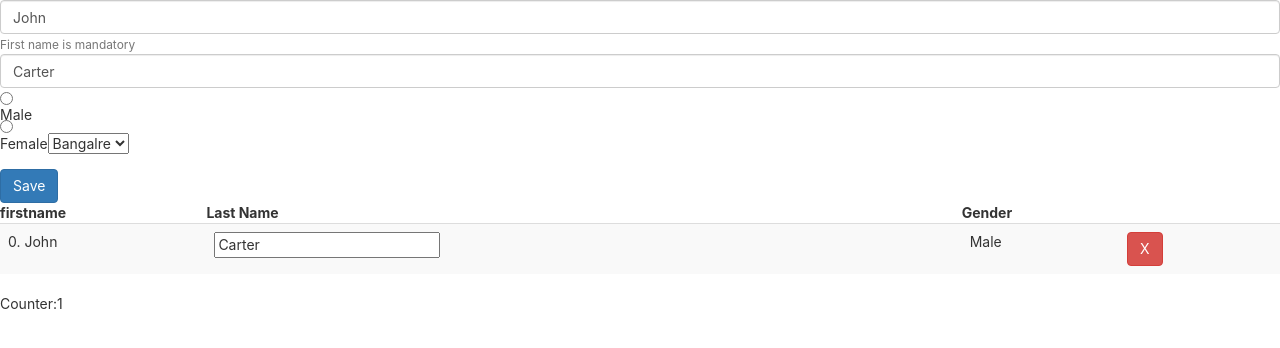
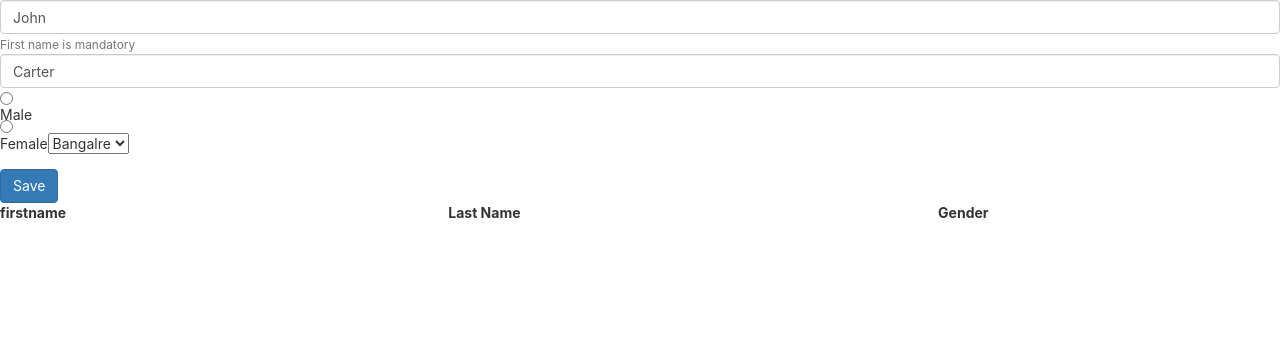
Before and after one commit to RMSI-training/react-basics, a React (Create React App) app: page /container in a window 1280 px wide. Shown: the top 348 px of the page. Built offline with nearby package versions, Linux system fonts and the light colour scheme; data requests are answered from the project's data file.

Commit message:
Refactoring a separate UserList component

```diff
--- a/src/Container.js
+++ b/src/Container.js
@@ -1,12 +1,12 @@
 import Counter from "./Counter";
 import Userform from "./Userform";
-
-
+import UserList from "./UserList";
 function Container() {
     return (
         <div>
             <Userform />
-            <Counter count={10} prop2={'Pariwesh'} />
+            <UserList />
+            {/* <Counter count={10} prop2={'Pariwesh'} /> */}
         </div>
     )
 }
--- /dev/null
+++ b/src/UserList.js
@@ -0,0 +1,43 @@
+import { useSelector } from "react-redux";
+
+export default function UserList() {
+    const users = useSelector((reduxStoreState)=> reduxStoreState);
+    // const [users, setUsers] = useState([]);
+    // async function getUsers() {
+    //     try {
+    //         const response = await axios(process.env.REACT_APP_URL + "users");
+    //         const users = response.data;
+    //         setUsers(users);
+    //         dispatch(user_count(users.length));
+    //     } catch (error) {
+    //         console.log(error);
+    //     }
+    // }
+    return (<table className="table table-striped">
+        <thead><th>firstname</th>
+            <th>Last Name</th>
+            <th>Gender</th></thead>
+        <tbody>
+            {users.map((user, index) => {
+                console.log(user);
+                return (<tr key={user.id}><td> {user.firstname}</td>
+                    <td>{user.lastname} </td>
+                    <td>{user.gender}</td>
+                    <td><button className="btn btn-danger" onClick={() => deleteUser(user.id)}>X</button></td>
+                </tr>)
+            })}
+        </tbody>
+    </table>)
+
+    async function deleteUser(id) {
+        try {
+            const response = await fetch(process.env.REACT_APP_URL + 'users/' + id, {
+                method: 'DELETE'
+            });
+            // getUsers();
+        } catch (error) {
+
+        }
+
+    }
+}
--- a/src/Userform.js
+++ b/src/Userform.js
@@ -2,7 +2,7 @@ import axios from "axios";
 import { useState } from "react";
 import { useDispatch } from "react-redux";
 import Counter from "./Counter";
-import user_count from "./redux/actions";
+import sendSavedUser, { user_count } from "./redux/actions";
 
 function Userform() { //functional component
   const [user, setUser] = useState({ //model =state
@@ -12,7 +12,6 @@ function Userform() { //functional component
     location: 'Brisbane'
   });
   const [locations, setLocations] = useState([]);
-  const [users, setUsers] = useState([]);
   const updateValue = (event) => {
     setUser({ ...user, [event.target.name]: event.target.value });
   }
@@ -20,20 +19,12 @@ function Userform() { //functional component
     //get locations
     const response = await fetch(process.env.REACT_APP_URL + 'locations');
     setLocations(await response.json());
-    getUsers();
+    // getUsers();
   })
-  async function getUsers() {
-    try {
-      const response = await axios(process.env.REACT_APP_URL + "users");
-      const users = response.data;
-      setUsers(users);
-      dispatch(user_count(users.length));
-    } catch (error) {
-      console.log(error);
-    }
-  }
+
   async function save() {
     try {
+      user_count()
       const response = await axios.post(process.env.REACT_APP_URL + "users",
         JSON.stringify(user),
         {
@@ -41,8 +32,8 @@ function Userform() { //functional component
         });
       const savedUser = response.data;
       // setUsers([...users, savedUser]);
-      getUsers();
-      dispatch(user_count(users.length));
+      // getUsers();
+      dispatch(sendSavedUser(savedUser));
     } catch (error) {
       console.log(error);
     }
@@ -62,33 +53,8 @@ function Userform() { //functional component
         </select>
       </div>
       <button className='btn btn-primary' onClick={save}>Save</button>
-
-      <table className="table table-striped">
-        <thead><th>firstname</th>
-          <th>Last Name</th>
-          <th>Gender</th></thead>
-        <tbody>
-          {users.map((user, index) => {
-            return <tr key={user.id}><td>{index}. {user.firstname}</td>
-              <td><input value={user.lastname} /></td>
-              <td>{user.gender}</td>
-              <td><button className="btn btn-danger" onClick={() => deleteUser(user.id)}>X</button></td>
-            </tr>
-          })}
-        </tbody>
-      </table>
     </span>
   )
-  async function deleteUser(id) {
-    try {
-      const response = await fetch(process.env.REACT_APP_URL + 'users/' + id, {
-        method: 'DELETE'
-      });
-      getUsers();
-    } catch (error) {
 
-    }
-
-  }
 }
 export default Userform;
--- a/src/redux/actions.js
+++ b/src/redux/actions.js
@@ -1,9 +1,15 @@
 
-function user_count(count) {
+export function user_count(count) {
     return {
         type: 'count',
         value: count
     }
 }
 
-export default user_count;
+function sendSavedUser(user1){
+    return {
+        type:"SAVE_USER",
+        user:user1
+    }
+}
+export default sendSavedUser;
--- a/src/redux/reducers.js
+++ b/src/redux/reducers.js
@@ -1,8 +1,9 @@
-function reducers(state =1, action) {
-    console.log(action);
-    if(action)
-        return action.value;
+function reducers(state = [], action) {
+    console.log(state);
+    if (action.type == "SAVE_USER")
+        return [...state, action.user];
     else
         return state;
 }
+
 export default reducers;
```
